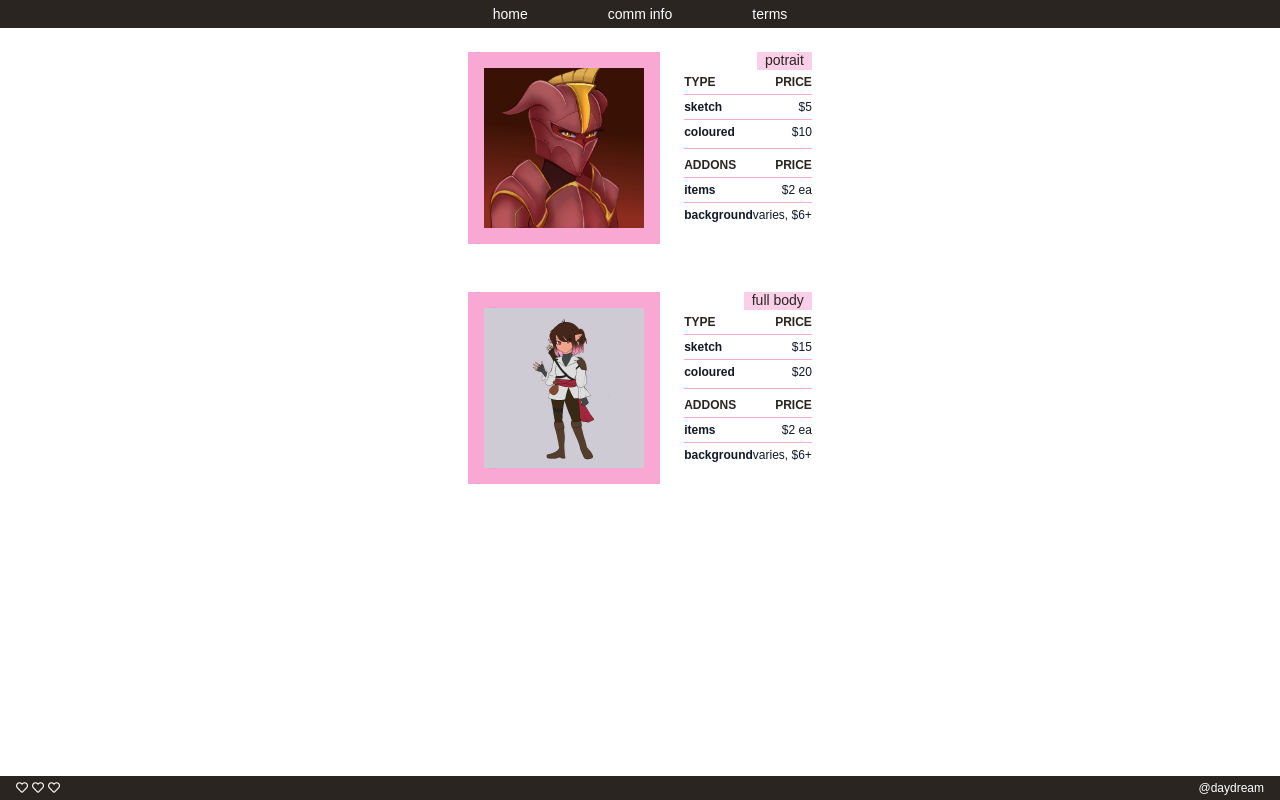
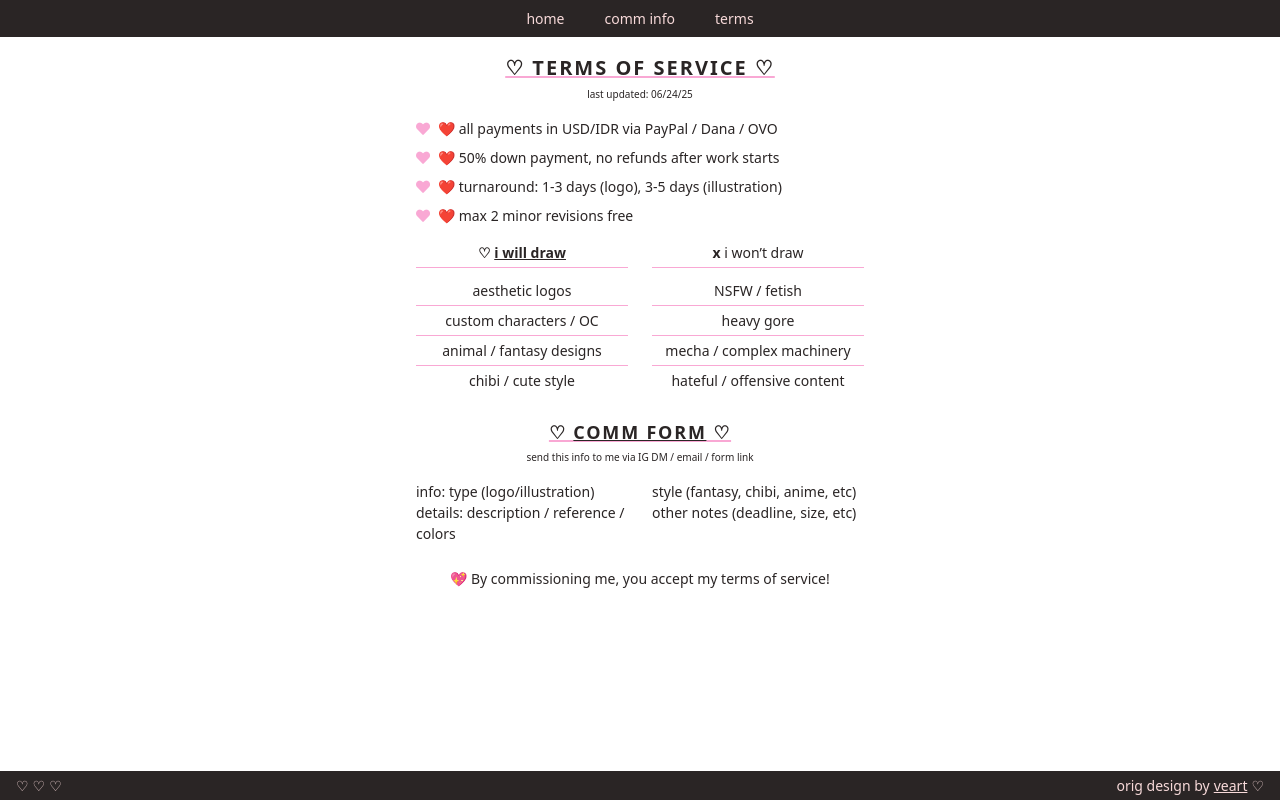
Before and after one commit to Artha48/SUPRPL, a plain HTML site: page terms.html in a window 1280 px wide. Drawn offline with nearby package versions, Linux system fonts and the light colour scheme.

Commit message:
Updatee terms.html

```diff
--- a/terms.html
+++ b/terms.html
@@ -1,162 +1,92 @@
 <html lang="en">
- <head>
-  <meta charset="utf-8"/>
-  <meta content="width=device-width, initial-scale=1" name="viewport"/>
-  <title>
-    Commission Types
-  </title>
-  <script src="https://cdn.tailwindcss.com">
-  </script>
-  <link href="https://cdnjs.cloudflare.com/ajax/libs/font-awesome/5.15.3/css/all.min.css" rel="stylesheet"/>
+<head>
+  <meta charset="UTF-8" />
+  <meta name="viewport" content="width=device-width, initial-scale=1" />
+  <title>Terms and Comm Info</title>
+  <script src="https://cdn.tailwindcss.com"></script>
+  <link
+    rel="stylesheet"
+    href="https://cdnjs.cloudflare.com/ajax/libs/font-awesome/5.15.3/css/all.min.css"
+  />
   <style>
-    @import url("https://fonts.googleapis.com/css2?family=Indie+Flower&display=swap");
-  body {
-    font-family: Arial, sans-serif;
-  }
+    @import url("https://fonts.googleapis.com/css2?family=Roboto+Condensed&display=swap");
   </style>
- </head>
- <body class="bg-white text-gray-900 flex flex-col min-h-screen">
-  <nav class="bg-[#2a2521] text-white text-sm font-light flex justify-center space-x-20 py-1 select-none">
-    <a class="hover:underline" href="index.html">
-    home
-    </a>
-    <a class="hover:underline" href="comm.html">
-    comm info
-    </a>
-    <a class="hover:underline" href="terms.html">
-    terms
-    </a>
+</head>
+<body class="bg-white font-[Roboto_Condensed] text-[14px] text-[#2a2525] flex flex-col min-h-screen">
+  <nav class="bg-[#2a2525] text-[14px] text-[#f7d9d9] flex justify-center gap-10 py-2 select-none">
+    <a href="index.html" class="hover:underline">home</a>
+    <a href="comm.html" class="hover:underline">comm info</a>
+    <a href="terms.html" class="hover:underline">terms</a>
   </nav>
-  <main class="max-w-5xl mx-auto px-4 py-6 flex-grow">
-    <section class="flex flex-col md:flex-row md:space-x-6 mb-12">
-    <div class="bg-pink-300 p-4 w-48 h-48 flex items-center justify-center">
-      <img alt="Single square pink box with letter A in center" class="object-contain max-w-full max-h-full" height="192" src="potrait.jpg" width="192"/>
-    </div>
-    <div class="mt-2 md:mt-0 flex flex-col justify-start text-sm leading-tight md:flex-1 md:text-right">
-      <p class="bg-pink-200 text-[#2a2521] px-2 mb-1 inline-block self-end">
-      potrait
-      </p>
-      <div class="flex justify-between border-b border-pink-300 pb-1 mb-1">
-      <span class="font-bold text-xs uppercase text-[#2a2521]">
-      type
-      </span>
-      <span class="font-bold text-xs uppercase text-[#2a2521]">
-      price
-      </span>
+
+  <main class="max-w-3xl mx-auto px-4 mt-4 flex-grow">
+    <h1 class="text-center text-[20px] font-bold tracking-widest text-[#2a2525] underline decoration-pink-300 decoration-2 mb-1">
+      ♡ TERMS OF SERVICE ♡
+    </h1>
+    <p class="text-center text-[10px] text-[#2a2525] mb-4">last updated: 06/24/25</p>
+
+    <ul class="mb-4 space-y-2">
+      <li class="flex items-center gap-2 text-[#2a2525]">
+        <i class="fas fa-heart text-pink-300"></i>
+        ❤️ all payments in USD/IDR via PayPal / Dana / OVO
+      </li>
+      <li class="flex items-center gap-2 text-[#2a2525]">
+        <i class="fas fa-heart text-pink-300"></i>
+        ❤️ 50% down payment, no refunds after work starts
+      </li>
+      <li class="flex items-center gap-2 text-[#2a2525]">
+        <i class="fas fa-heart text-pink-300"></i>
+        ❤️ turnaround: 1-3 days (logo), 3-5 days (illustration)
+      </li>
+      <li class="flex items-center gap-2 text-[#2a2525]">
+        <i class="fas fa-heart text-pink-300"></i>
+        ❤️ max 2 minor revisions free
+      </li>
+    </ul>
+
+    <div class="grid grid-cols-2 gap-x-6 mb-6 text-[14px] text-[#2a2525]">
+      <div>
+        <p class="font-bold text-center border-b border-pink-300 pb-1 mb-2 select-none">♡ <span class="underline">i will draw</span></p>
+        <p class="border-b border-pink-300 py-1 text-center">aesthetic logos</p>
+        <p class="border-b border-pink-300 py-1 text-center">custom characters / OC</p>
+        <p class="border-b border-pink-300 py-1 text-center">animal / fantasy designs</p>
+        <p class="py-1 text-center">chibi / cute style</p>
       </div>
-      <div class="flex justify-between border-b border-pink-300 pb-1 mb-1">
-      <span class="text-xs font-semibold">
-      sketch
-      </span>
-      <span class="text-xs">
-      $5
-      </span>
-      </div>
-      <div class="flex justify-between border-b border-pink-300 pb-2 mb-2">
-      <span class="text-xs font-semibold">
-      coloured
-      </span>
-      <span class="text-xs">
-      $10
-      </span>
-      </div>
-      <div class="flex justify-between border-b border-pink-300 pb-1 mb-1">
-      <span class="font-bold text-xs uppercase text-[#2a2521]">
-      addons
-      </span>
-      <span class="font-bold text-xs uppercase text-[#2a2521]">
-      price
-      </span>
-      </div>
-      <div class="flex justify-between border-b border-pink-300 pb-1 mb-1">
-      <span class="text-xs font-semibold">
-      items
-      </span>
-      <span class="text-xs">
-      $2 ea
-      </span>
-      </div>
-      <div class="flex justify-between">
-      <span class="text-xs font-semibold">
-      background
-      </span>
-      <span class="text-xs">
-      varies, $6+
-      </span>
+      <div>
+        <p class="font-bold text-center border-b border-pink-300 pb-1 mb-2 select-none">x <span class="font-normal">i won’t draw</span></p>
+        <p class="border-b border-pink-300 py-1 text-center">NSFW / fetish</p>
+        <p class="border-b border-pink-300 py-1 text-center">heavy gore</p>
+        <p class="border-b border-pink-300 py-1 text-center">mecha / complex machinery</p>
+        <p class="py-1 text-center">hateful / offensive content</p>
       </div>
     </div>
-    </section>
-    <section class="flex flex-col md:flex-row md:space-x-6">
-    <div class="bg-pink-300 p-4 w-48 h-48 flex items-center justify-center">
-      <img alt="Single square pink box with letter A in center" class="object-contain max-w-full max-h-full" height="192" src="full_body.jpg" width="192"/>
+
+    <h2 class="text-center text-[18px] font-bold tracking-widest text-[#2a2525] underline decoration-pink-300 decoration-2 mb-1 select-none">
+      ♡ <span class="underline">COMM FORM</span> ♡
+    </h2>
+    <p class="text-center text-[10px] mb-4">send this info to me via IG DM / email / form link</p>
+
+    <div class="grid grid-cols-2 gap-x-6 max-w-md mx-auto mb-6 text-[#2a2525]">
+      <p>info: type (logo/illustration)</p>
+      <p>style (fantasy, chibi, anime, etc)</p>
+      <p>details: description / reference / colors</p>
+      <p>other notes (deadline, size, etc)</p>
     </div>
-    <div class="mt-2 md:mt-0 flex flex-col justify-start text-sm leading-tight md:flex-1 md:text-right">
-      <p class="bg-pink-200 text-[#2a2521] px-2 mb-1 inline-block self-end">
-      full body
-      </p>
-      <div class="flex justify-between border-b border-pink-300 pb-1 mb-1">
-      <span class="font-bold text-xs uppercase text-[#2a2521]">
-      type
-      </span>
-      <span class="font-bold text-xs uppercase text-[#2a2521]">
-      price
-      </span>
-      </div>
-      <div class="flex justify-between border-b border-pink-300 pb-1 mb-1">
-      <span class="text-xs font-semibold">
-      sketch
-      </span>
-      <span class="text-xs">
-      $15
-      </span>
-      </div>
-      <div class="flex justify-between border-b border-pink-300 pb-2 mb-2">
-      <span class="text-xs font-semibold">
-      coloured
-      </span>
-      <span class="text-xs">
-      $20
-      </span>
-      </div>
-      <div class="flex justify-between border-b border-pink-300 pb-1 mb-1">
-      <span class="font-bold text-xs uppercase text-[#2a2521]">
-      addons
-      </span>
-      <span class="font-bold text-xs uppercase text-[#2a2521]">
-      price
-      </span>
-      </div>
-      <div class="flex justify-between border-b border-pink-300 pb-1 mb-1">
-      <span class="text-xs font-semibold">
-      items
-      </span>
-      <span class="text-xs">
-      $2 ea
-      </span>
-      </div>
-      <div class="flex justify-between">
-      <span class="text-xs font-semibold">
-      background
-      </span>
-      <span class="text-xs">
-      varies, $6+
-      </span>
-      </div>
+
+    <p class="text-center text-[14px] select-none">
+      💖 By commissioning me, you accept my terms of service!
+    </p>
+  </main>
+
+  <footer class="bg-[#2a2525] text-[#f7d9d9] text-[14px] flex justify-between items-center px-4 py-1 select-none mt-auto">
+    <div class="flex gap-1">
+      <span>♡</span><span>♡</span><span>♡</span>
     </div>
-    </section>
-  </main>
-  <footer class="bg-[#2a2521] text-white text-xs font-light flex justify-between items-center px-4 py-1 select-none mt-auto">
-    <div class="flex space-x-1">
-    <i class="far fa-heart">
-    </i>
-    <i class="far fa-heart">
-    </i>
-    <i class="far fa-heart">
-    </i>
-    </div>
-    <div>
-    @daydream
+    <div class="flex items-center gap-1">
+      <span>orig design by</span>
+      <a href="#" class="underline hover:text-pink-300">veart</a>
+      <span>♡</span>
     </div>
   </footer>
- </body>
+</body>
 </html>
```
